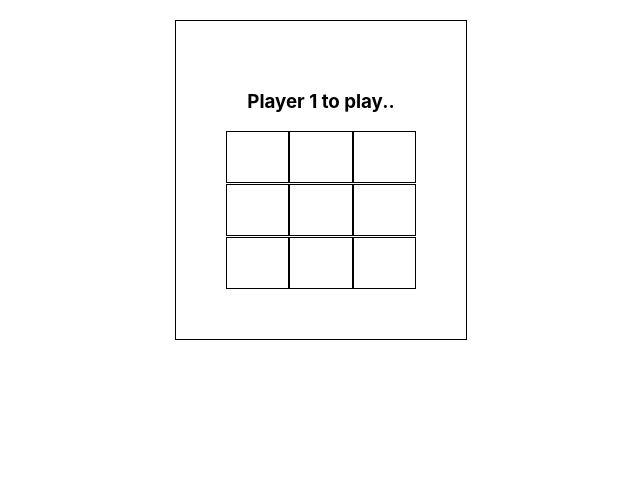
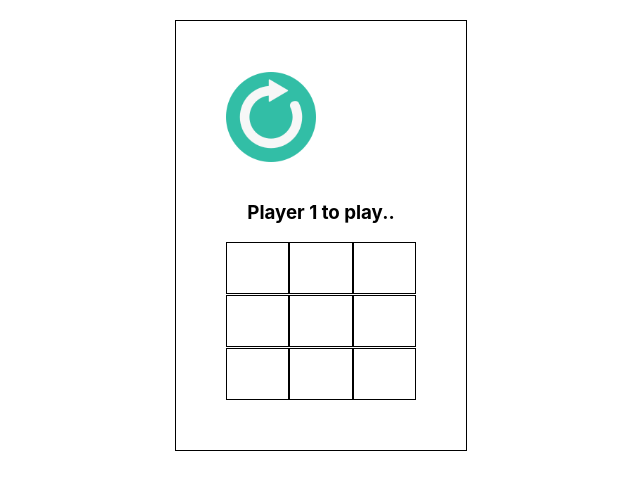
Before and after one commit to AimalKhanOfficial/TicTacToe_React, a React (Create React App) app: page / in a window 1280 px wide. Shown: the top 490 px of the page, without its empty margins (319-959 px from the left). Built offline with nearby package versions, Linux system fonts and the light colour scheme.

Commit message:
Failing test for undo Move. Other changes: Minor cosmetic ones!

```diff
--- a/src/components/baseArea/BaseArea.css
+++ b/src/components/baseArea/BaseArea.css
@@ -11,3 +11,8 @@
     display: flex;
     margin-top: 1px;
 }
+
+.avatar {
+    height: 90px;
+    width: 90px;
+}
--- a/src/components/baseArea/BaseArea.jsx
+++ b/src/components/baseArea/BaseArea.jsx
@@ -13,13 +13,18 @@ export default class BaseArea extends Component {
         super();
         this.state = initialState;
         this.boxClicked = this.boxClicked.bind(this);
+        this.undoMove = this.undoMove.bind(this);
     }
 
     render() {
         let baseAreaCells = this.props.baseAreaCells ? this.props.baseAreaCells : [];
         return (
             <div className="base">
-                <h3 className="coolFontType">
+                <div className="stack_side_by_side">
+                    <img src="/imgs/refresh.png" alt="avatar" className="avatar" title="Undo move" onClick={this.undoMove}/>
+                </div>
+                <br/>
+                <h3>
                     {!this.state.playerTurnFlag ? "Player 1 to play.." : "Player 2 to play.."}
                 </h3>
                 {
@@ -37,6 +42,9 @@ export default class BaseArea extends Component {
         );
     }
 
+    undoMove(){
+    }
+
     boxClicked(cellId) {
         let filledBoxes = this.state.filledBoxes;
         filledBoxes.push({
```
Also changed, not shown: public/imgs/refresh.png (added), 1 other file (tests, documents, lock files or other folders).
